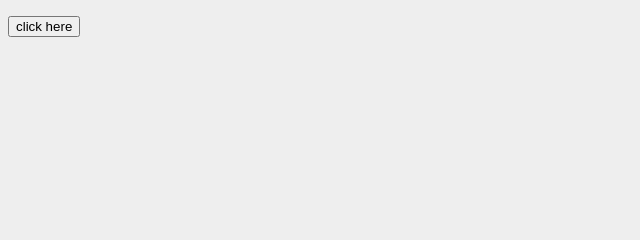
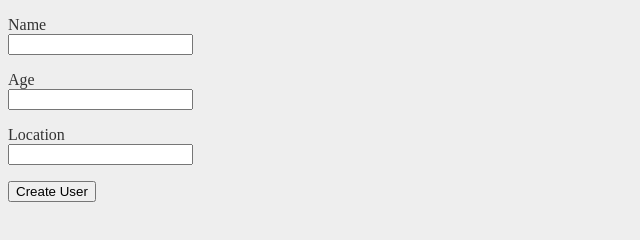
Before and after one commit to resjwa/rnd, a plain HTML site: page index.html in a window 1280 px wide. Shown: the whole page, without its empty margins (0-640 px from the left). Drawn offline with Linux system fonts and the light colour scheme.

Commit message:
Added user input

```diff
--- a/index.html
+++ b/index.html
@@ -8,8 +8,33 @@
       href="styles.css" />
   </head>
   <body>
-    <p id="calculator"></p>
-    <button onclick="getCalculations(1,2,3)">click here</button>
+    <section>
+      <form
+        action="#"
+        id="userForm"
+        onsubmit="createUser()">
+        <p>
+          <label for="name">Name</label>
+          <input
+            type="text"
+            id="name" />
+        </p>
+        <p>
+          <label for="age">Age</label>
+          <input
+            type="number"
+            id="age" />
+        </p>
+        <p>
+          <label for="location">Location</label>
+          <input
+            type="text"
+            id="location" />
+        </p>
+        <button type="submit">Create User</button>
+      </form>
+    </section>
+    <p id="userSummary"></p>
   </body>
   <script src="js.js"></script>
 </html>
--- a/js.js
+++ b/js.js
@@ -1,7 +1,14 @@
-const calculations = document.getElementById('calculator');
+const nameInput = document.getElementById('name');
+const ageInput = document.getElementById('age');
+const locatonInput = document.getElementById('location');
+const summary = document.getElementById('userSummary');
+let user = {};
 
-function getCalculations(a, b, c) {
-  const results = a + b + c;
-  console.log(results);
-  calculations.innerText = results;
+function createUser() {
+  user.name = nameInput.value;
+  user.age = ageInput.value;
+  user.location = locatonInput.value;
+  const userText = `${user.name} is ${user.age} years old and lives in ${user.location}`;
+
+  summary.innerText = userText;
 }
--- a/styles.css
+++ b/styles.css
@@ -3,3 +3,6 @@ body {
   color: #333;
   font-size: 1rem;
 }
+label {
+  display: block;
+}
```
